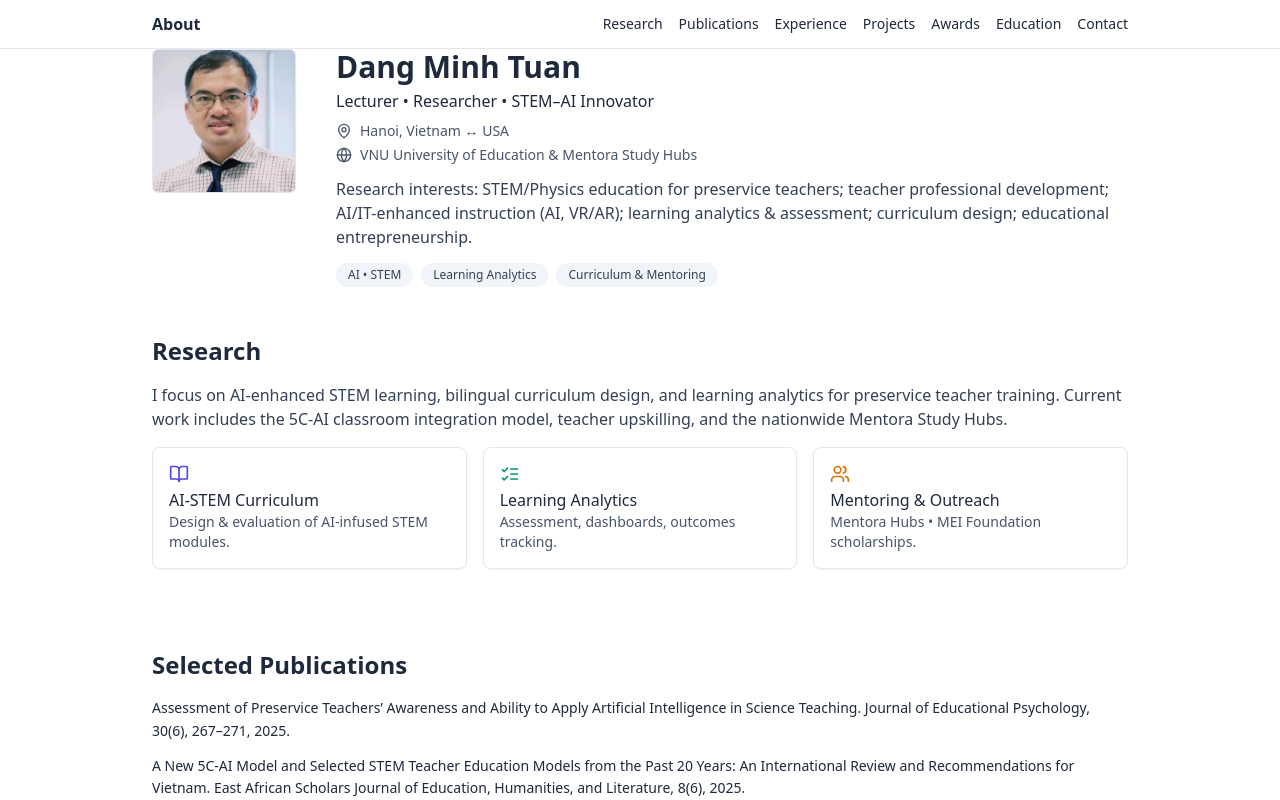
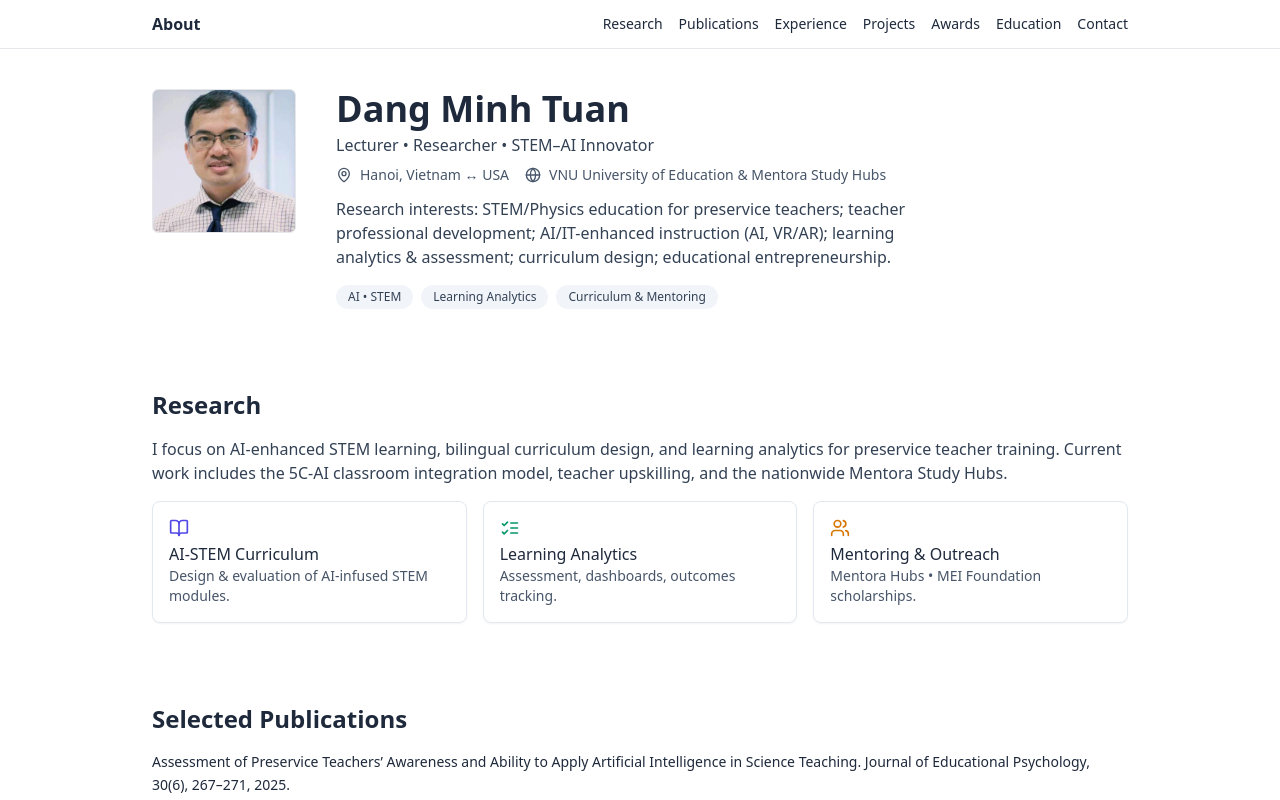
Before and after one commit to Diavn/about, a React (Vite) app: page / in a window 1280 px wide. Shown: the top 800 px of the page. Built offline with nearby package versions, Linux system fonts and the light colour scheme.

Commit message:
Update PersonalBrandPage.jsx

```diff
--- a/src/PersonalBrandPage.jsx
+++ b/src/PersonalBrandPage.jsx
@@ -45,33 +45,46 @@ export default function AboutPage() {
 
      <main>
       {/* HEADER */}
-
+<header id="top" className="py-10">
   <Container>
-          <div className="grid md:grid-cols-[160px_1fr] gap-6 items-start">
+    <div className="grid md:grid-cols-[160px_minmax(0,1fr)] gap-6 items-start">
       {/* Optional avatar: add public/avatar.jpg to repo */}
       <img
-              src="/public/avatar.jpg"
+        src="/avatar.jpg"
         alt="Profile"
         className="w-36 h-36 rounded-md object-cover border bg-slate-100"
-              onError={(e)=>{e.currentTarget.style.display='none'}}
+        onError={(e)=>{ e.currentTarget.style.display='none' }}
       />
-            <div>
-              <h1 className="text-2xl md:text-3xl font-bold leading-tight">Dang Minh Tuan</h1>
-              <p className="mt-1">Lecturer • Researcher • STEM–AI Innovator</p>
-              <div className="mt-2 text-sm text-slate-600 space-y-1">
-                <div className="flex items-center gap-2"><MapPin className="w-4 h-4"/> Hanoi, Vietnam ↔ USA</div>
-                <div className="flex items-center gap-2"><Globe className="w-4 h-4"/> VNU University of Education & Mentora Study Hubs</div>
+
+      {/* RIGHT COLUMN — same text width feel as Research */}
+      <div className="max-w-prose">
+        <h1 className="text-3xl md:text-4xl font-bold leading-tight">Dang Minh Tuan</h1>
+        <p className="mt-1 text-slate-700">Lecturer • Researcher • STEM–AI Innovator</p>
+
+        <div className="mt-2 flex flex-wrap items-center gap-x-4 gap-y-1 text-sm text-slate-600">
+          <span className="inline-flex items-center gap-2">
+            <MapPin className="w-4 h-4"/> Hanoi, Vietnam ↔ USA
+          </span>
+          <span className="inline-flex items-center gap-2">
+            <Globe className="w-4 h-4"/> VNU University of Education & Mentora Study Hubs
+          </span>
         </div>
+
         <p className="mt-3 text-slate-700">
           Research interests: STEM/Physics education for preservice teachers; teacher professional development;
           AI/IT-enhanced instruction (AI, VR/AR); learning analytics & assessment; curriculum design; educational entrepreneurship.
         </p>
-              <div className="mt-3">
-                <Pill>AI • STEM</Pill><Pill>Learning Analytics</Pill><Pill>Curriculum & Mentoring</Pill>
+
+        <div className="mt-4 flex flex-wrap gap-2">
+          <span className="inline-flex items-center rounded-full bg-slate-100 text-slate-700 px-3 py-1 text-xs">AI • STEM</span>
+          <span className="inline-flex items-center rounded-full bg-slate-100 text-slate-700 px-3 py-1 text-xs">Learning Analytics</span>
+          <span className="inline-flex items-center rounded-full bg-slate-100 text-slate-700 px-3 py-1 text-xs">Curriculum & Mentoring</span>
         </div>
       </div>
     </div>
   </Container>
+</header>
+
 
 
         <Container>
```
Lines whose indentation alone changed are shown as unchanged.
